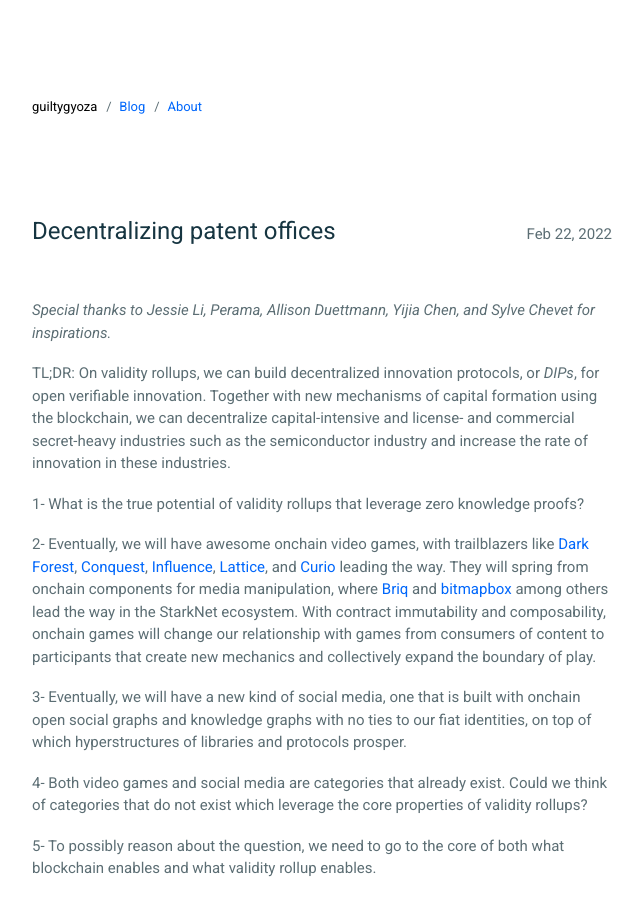
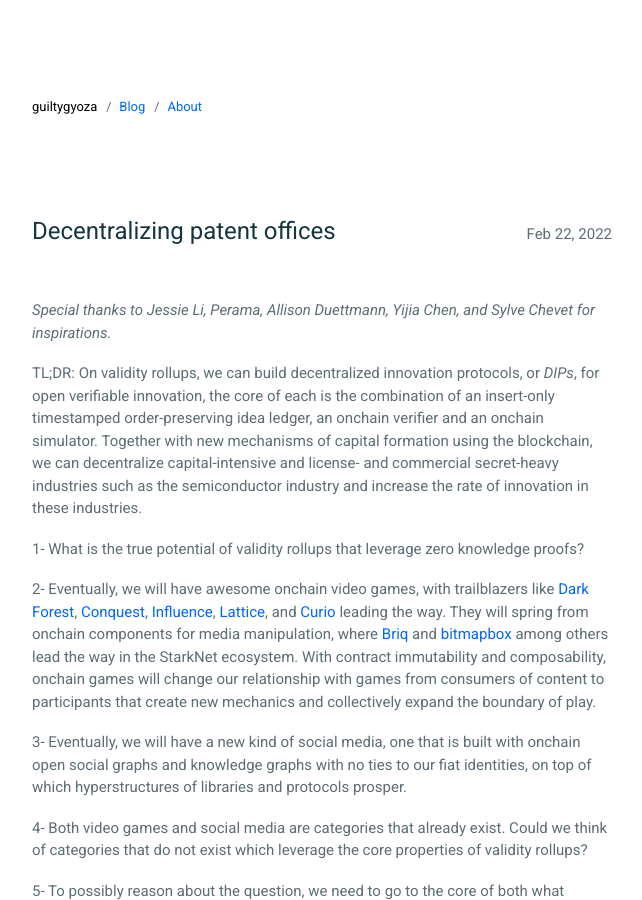
Before and after one commit to guiltygyoza/blog, a Jekyll site: the page built from _posts/2022-02-22-decentralized-innovation-protocol.md, in a window 1280 px wide and 900 px high. Shown: the whole window, without its empty margins (318-960 px from the left). Built offline with Jekyll 4.4.1, drawn with Linux system fonts in a browser that asks for light colours.

Commit message:
edited post

```diff
--- a/_posts/2022-02-22-decentralized-innovation-protocol.md
+++ b/_posts/2022-02-22-decentralized-innovation-protocol.md
@@ -8,7 +8,7 @@ published: true
 
 *Special thanks to Jessie Li, Perama, Allison Duettmann, Yijia Chen, and Sylve Chevet for inspirations.*
 
-TL;DR: On validity rollups, we can build decentralized innovation protocols, or *DIPs*, for open verifiable innovation. Together with new mechanisms of capital formation using the blockchain, we can decentralize capital-intensive and license- and commercial secret-heavy industries such as the semiconductor industry and increase the rate of innovation in these industries.
+TL;DR: On validity rollups, we can build decentralized innovation protocols, or *DIPs*, for open verifiable innovation, the core of each is the combination of an insert-only timestamped order-preserving idea ledger, an onchain verifier and an onchain simulator. Together with new mechanisms of capital formation using the blockchain, we can decentralize capital-intensive and license- and commercial secret-heavy industries such as the semiconductor industry and increase the rate of innovation in these industries.
 
 1- What is the true potential of validity rollups that leverage zero knowledge proofs?
 
```
